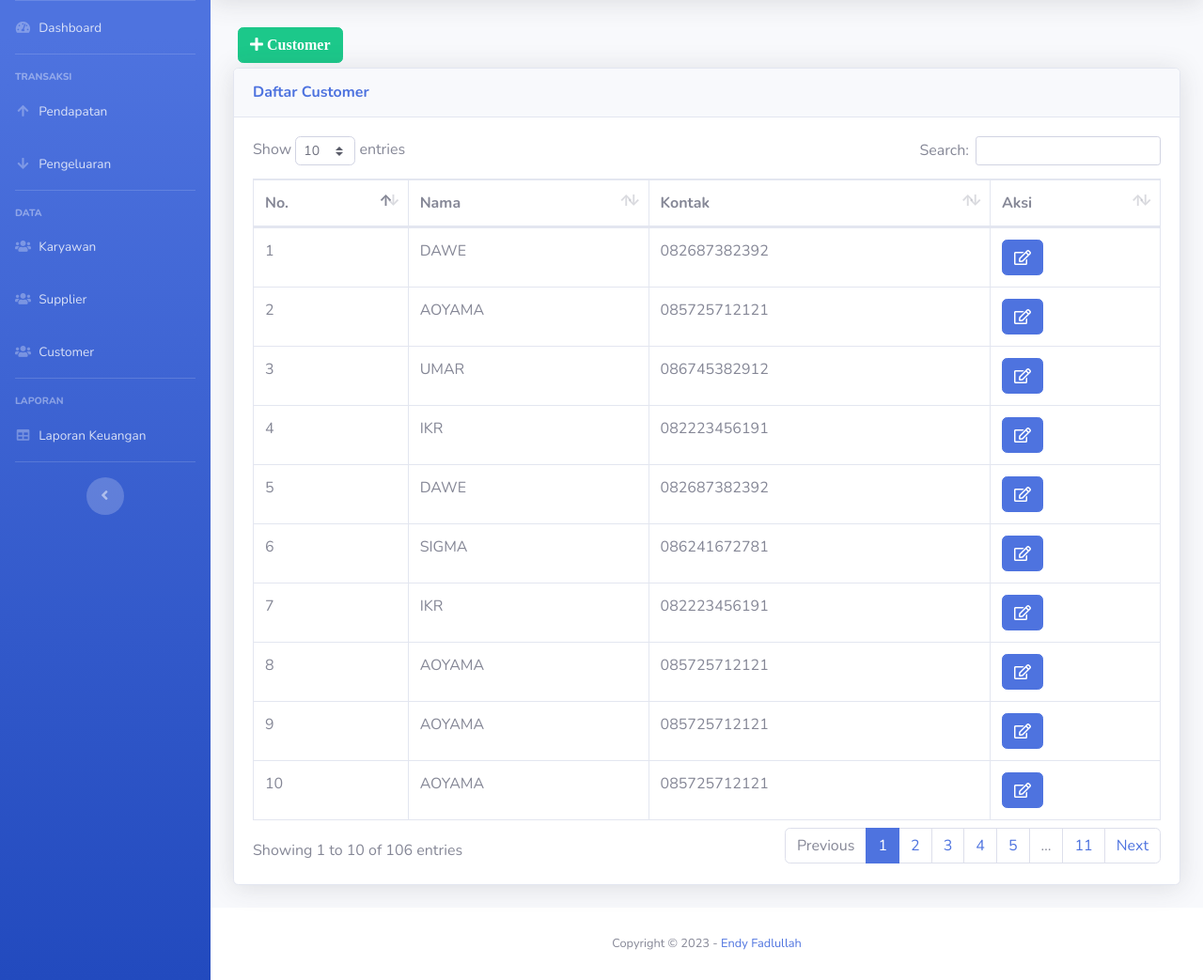
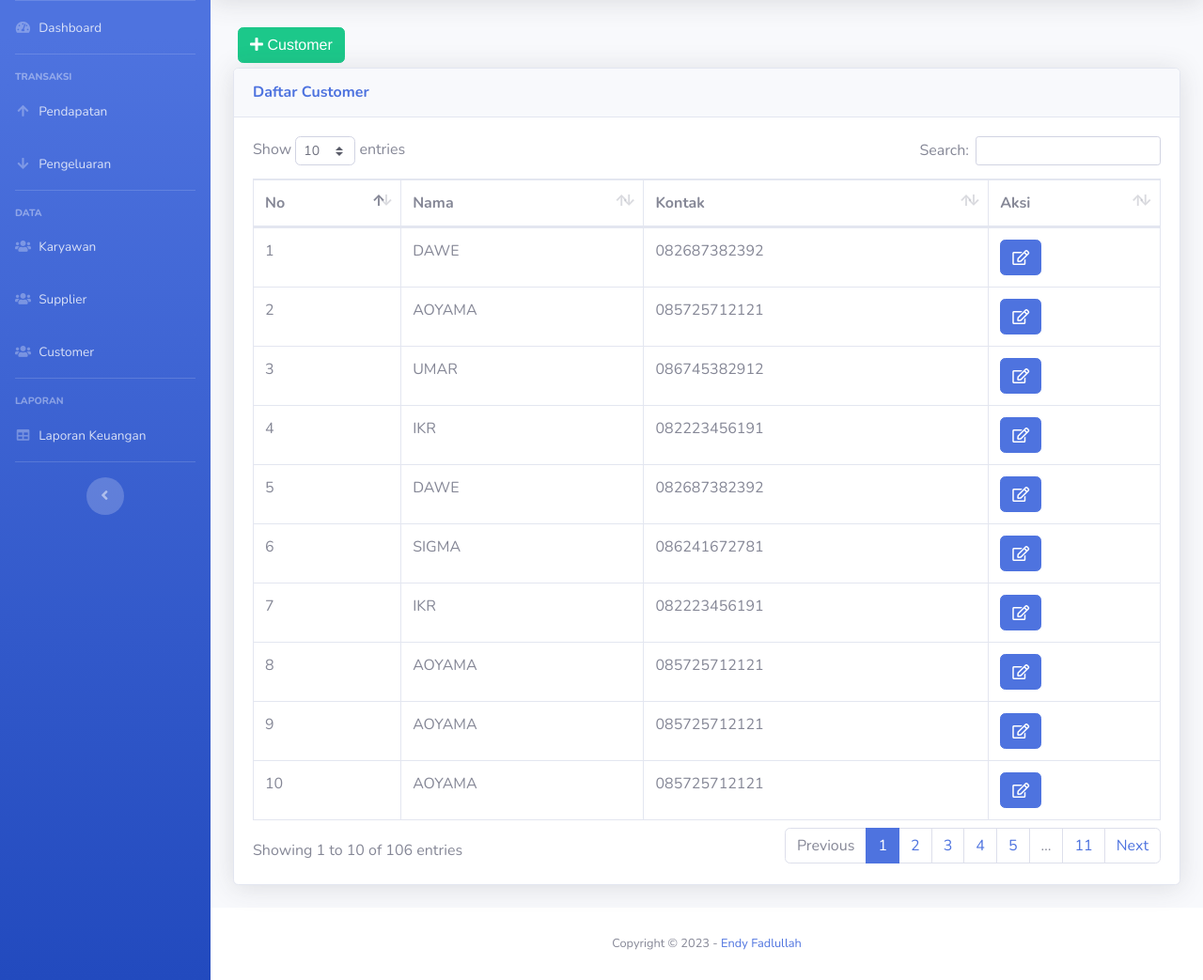
Before and after one commit to Endyfadlullah/project, a PHP site: page /customer.php in a window 1280 px wide. Shown: the part 70-1113 px from the top of the page at 94% size. Run offline with PHP 8.4, Linux system fonts and the light colour scheme; a user stored in the database is signed in; data comes from the database, SQL or seed files in the repository.

Commit message:
edit customer

```diff
--- a/customer.php
+++ b/customer.php
@@ -19,10 +19,10 @@ require 'cek-sesi.php';
   <link href="https://fonts.googleapis.com/css?family=Nunito:200,200i,300,300i,400,400i,600,600i,700,700i,800,800i,900,900i" rel="stylesheet">
 
   <!-- Custom styles for this template -->
-  <link href="css/sb-admin-2.min.css" rel="stylesheet">
+  <link href="css/sb-admin-2.css" rel="stylesheet">
 
   <!-- Custom styles for this page -->
-  <link href="vendor/datatables/dataTables.bootstrap4.min.css" rel="stylesheet">
+  <link href="vendor/datatables/dataTables.bootstrap4.css" rel="stylesheet">
 
 </head>
 
@@ -37,7 +37,7 @@ require 'cek-sesi.php';
         <!-- Begin Page Content -->
         <div class="container-fluid">
 
-        <button type="button" class="btn btn-success" style="margin:5px" data-toggle="modal" data-target="#myModalTambah"><i class="fa fa-plus"> Customer</i></button><br>
+        <button type="button" style="font-family: 'Franklin Gothic Medium', 'Arial Narrow', Arial, sans-serif; margin:5px;" class="btn btn-success" data-toggle="modal" data-target="#myModalTambah"><i class="fa fa-plus"></i> Customer</button><br>
 
 
           <!-- DataTales Example -->
@@ -50,7 +50,7 @@ require 'cek-sesi.php';
                 <table class="table table-bordered" id="dataTable" width="100%" cellspacing="0">
                   <thead>
                     <tr>
-                      <th>No.</th>
+                      <th>No</th>
                       <th>Nama</th>
                       <th>Kontak</th>
                       <th>Aksi</th>
```
